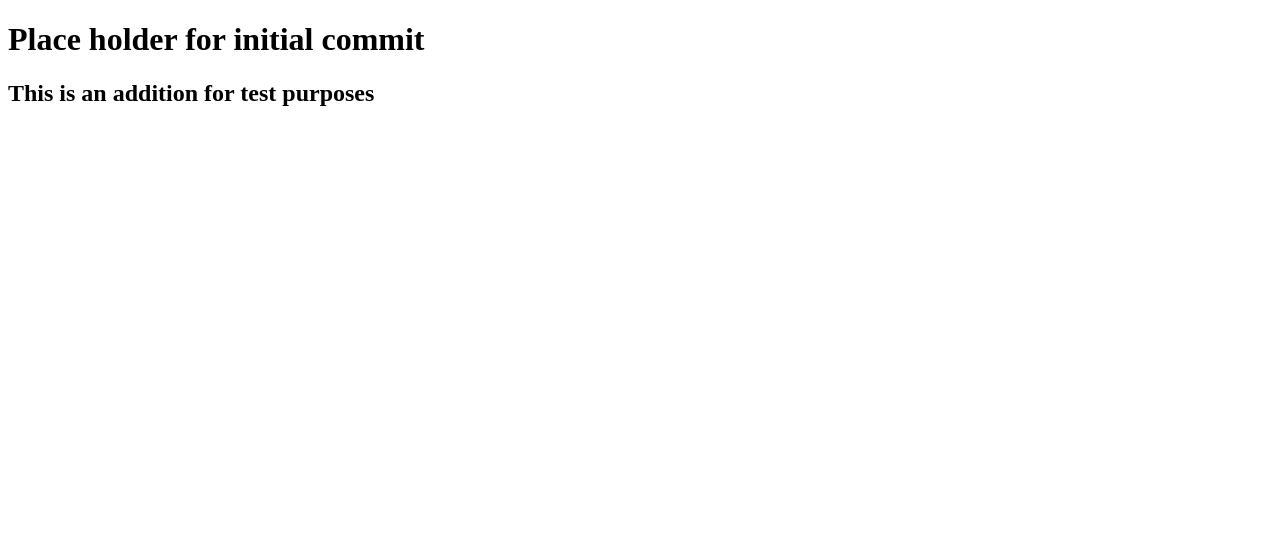
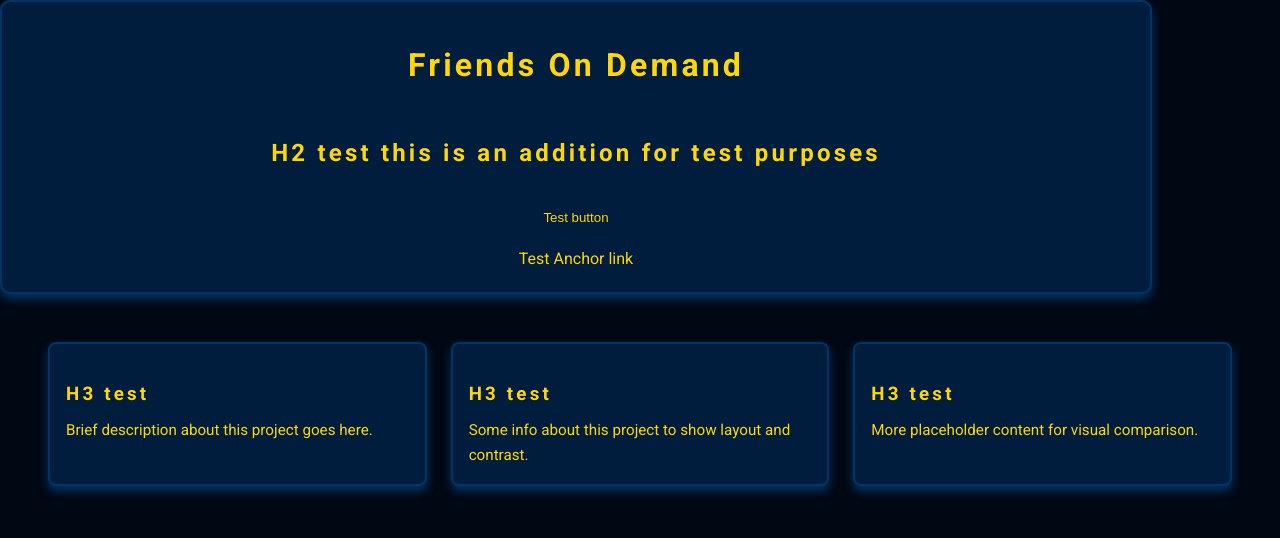
Before and after one commit to Malikrob16/FriendsOnDemand, a plain HTML site: page index.html in a window 1280 px wide. Drawn offline with Linux system fonts and the light colour scheme.

Commit message:
Color theme testing on elements

```diff
--- a/assets/CSS/indexstyle.css
+++ b/assets/CSS/indexstyle.css
@@ -0,0 +1,153 @@
+:root {
+  /* Background */
+  --darkblue: #000814;
+
+  /* Text color */
+  --textyellow: #FFD60A;
+
+  /* neutral color for variety might use in site */
+  --offwhite: #F5F5F5;
+
+  /* Container/Section color */
+  --lightblue: #001D3D;
+
+  /* Container/Section border color */
+  --lighterblue: #003566;
+
+  /* Smidge of border-radius */
+  --brad: 10px;
+}
+
+html {
+  box-sizing: border-box;
+}
+
+*,
+*::before,
+*::after {
+  box-sizing: border-box;
+}
+
+body {
+  padding: 0;
+	margin: 0 0 2.5rem;
+	font-family: "Roboto", sans-serif;
+	font-optical-sizing: auto;
+	font-weight: 400;
+	font-style: normal;
+	font-size: 100%;
+	line-height: 1.65;
+	color: var(--textyellow);
+	background-color: var(--darkblue);
+}
+
+h1,
+h2,
+h3,
+h4,
+h5,
+h6 {
+  letter-spacing: 0.2rem;
+}
+
+figure {
+  margin: 0;
+}
+
+img {
+  display: block;
+  max-width: 100%;
+  height: auto;
+}
+
+p {
+  margin: 0 0 1rem;
+  font-size: clamp(1rem, 2vw, 1.25rem);
+}
+
+p:last-of-type {
+  margin: 0;
+}
+
+a {
+  text-decoration: none;
+  color: inherit;
+  position: relative;
+  display: inline-block;
+  padding: 4px 6px;
+  z-index: 1;
+  overflow: hidden;
+}
+
+a::before {
+  content: '';
+  position: absolute;
+  left: 0;
+  top: 0;
+  width: 0%;
+  height: 100%;
+  background: var(--textyellow);
+  z-index: -1;
+  transition: width 0.3s ease;
+}
+
+a:hover::before {
+  width: 100%;
+}
+
+a:hover {
+  color: var(--darkblue);
+}
+
+button {
+  margin: 1rem 0;
+  background: none;
+  border: none;
+  color: var(--textyellow);
+  cursor: pointer;
+  transition: all 0.3s ease-in-out;
+}
+
+button:hover {
+  color: var(--darkblue);
+  background: var(--textyellow);
+}
+
+.header {
+  display: flex;
+  justify-content: center;
+  align-items: center;
+  flex-direction: column;
+  width: 90%;
+  padding: 1rem;
+  background-color: var(--lightblue);
+  border: 2px solid var(--lighterblue);
+  border-radius: var(--brad);
+  box-shadow: 0 5px 10px var(--lighterblue);
+}
+
+.card-grid {
+  display: grid;
+  grid-template-columns: repeat(auto-fit, minmax(260px, 1fr));
+  gap: 1.5rem;
+  padding: 3rem;
+}
+
+.card {
+  background: var(--lightblue);
+  border: 2px solid var(--lighterblue);
+  border-radius: var(--brad);
+  box-shadow: 0 5px 10px var(--lighterblue);
+  padding: 1rem;
+  border-radius: 8px;
+}
+
+.card h3 {
+  color: var(--textyellow);
+  margin-bottom: 0.5rem;
+}
+
+.card p {
+  color: var(--textyellow);
+  font-size: 0.95rem;
+}
--- a/assets/JavaScript/script.js
+++ b/assets/JavaScript/script.js
@@ -1,3 +1,6 @@
+function GetHTMLStructure() {
+}
+
 document.addEventListener("DOMContentLoaded", function() {
   console.log("DOM content loaded");
 
--- a/index.html
+++ b/index.html
@@ -5,10 +5,36 @@
   <meta name="viewport" content="width=device-width, initial-scale=1.0">
   <title>FriendsOnDemand</title>
   <link rel="stylesheet" href="assets/CSS/indexstyle.css">
+
+  <link rel="preconnect" href="https://fonts.googleapis.com">
+  <link rel="preconnect" href="https://fonts.gstatic.com" crossorigin>
+  <link href="https://fonts.googleapis.com/css2?family=Roboto:ital,wght@0,100..900;1,100..900&display=swap" rel="stylesheet">
+
   <script src="assets/JavaScript/script.js" defer></script>
 </head>
 <body>
-  <h1>Place holder for initial commit</h1>
-  <h2>This is an addition for test purposes</h2>
+
+  <header class="header">
+    <h1>Friends On Demand</h1>
+    <h2>H2 test this is an addition for test purposes</h2>
+
+    <button>Test button</button>
+    <a href="#">Test Anchor link</a>
+  </header>
+
+  <section class="card-grid">
+    <div class="card">
+      <h3>H3 test</h3>
+      <p>Brief description about this project goes here.</p>
+    </div>
+    <div class="card">
+      <h3>H3 test</h3>
+      <p>Some info about this project to show layout and contrast.</p>
+    </div>
+    <div class="card">
+      <h3>H3 test</h3>
+      <p>More placeholder content for visual comparison.</p>
+    </div>
+  </section>
 </body>
 </html>
```
